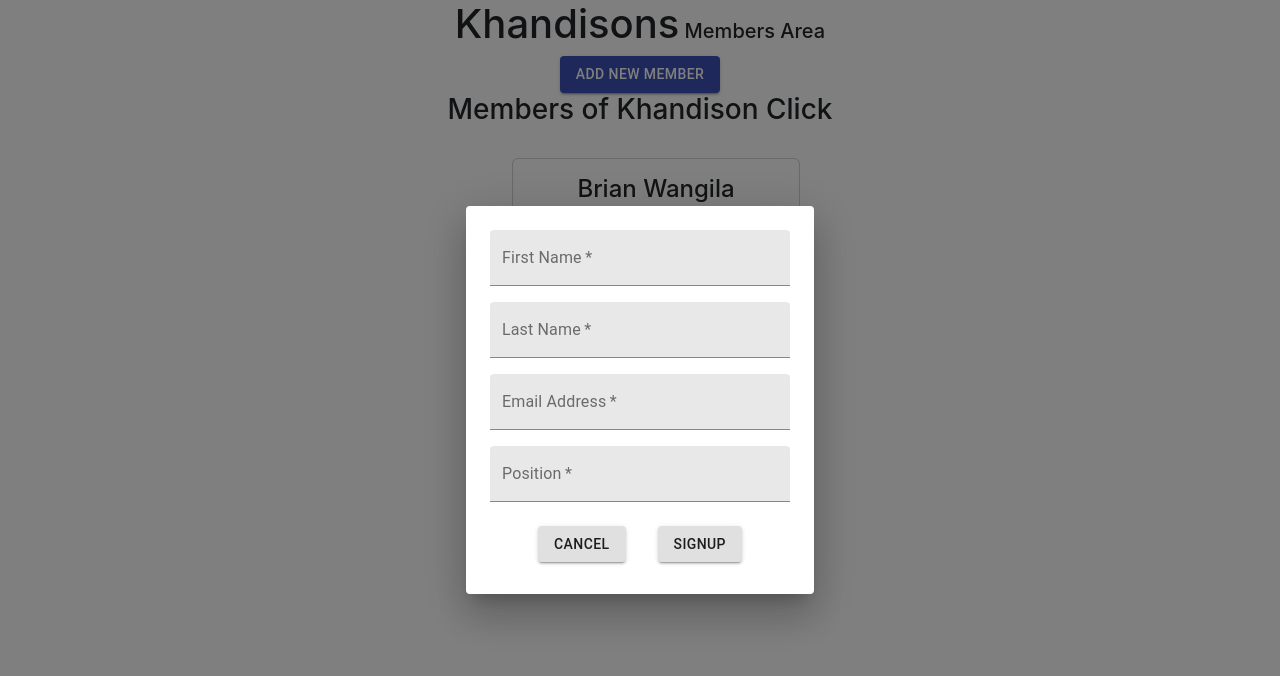
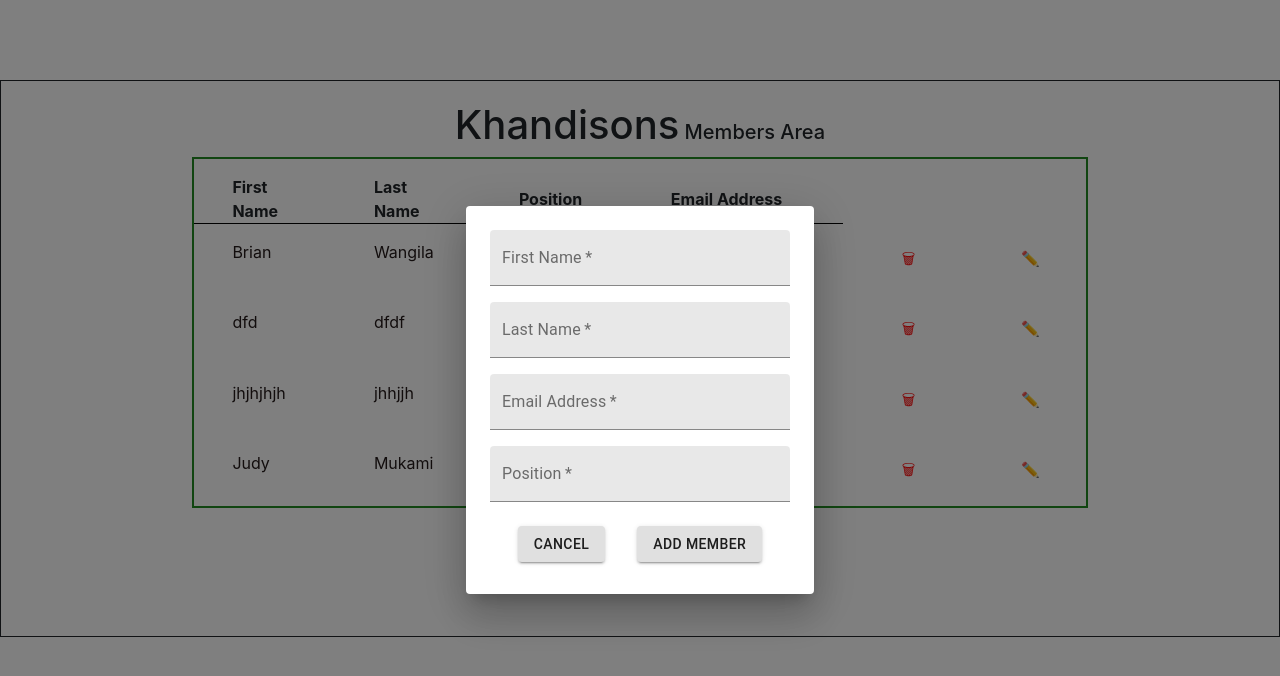
Before and after one commit to BrianWangila/Khandisons-Click, a React (Create React App) app in the folder Client/: page / in a window 1280 px wide. Both pictures are taken after a click on the button "ADD NEW MEMBER". Shown: the top 676 px of the page. Built offline with nearby package versions, Linux system fonts and the light colour scheme; data requests are answered from the project's data file.

Commit message:
table output

```diff
--- a/Client/db.json
+++ b/Client/db.json
@@ -7,6 +7,27 @@
       "last_name": "Wangila",
       "email": "brian@gmail.com",
       "is_developer": true
+    },
+    {
+      "first_name": "dfd",
+      "last_name": "dfdf",
+      "email": "ffd@gmail.com",
+      "position": "sdsdsd",
+      "id": 2
+    },
+    {
+      "first_name": "jhjhjhjh",
+      "last_name": "jhhjjh",
+      "email": "jhjhhj@gmail.com",
+      "position": "weewewe",
+      "id": 3
+    },
+    {
+      "first_name": "Judy",
+      "last_name": "Mukami",
+      "email": "jay@gmail.com",
+      "position": "HR",
+      "id": 4
     }
   ]
 }
--- a/Client/src/components/App.js
+++ b/Client/src/components/App.js
@@ -5,7 +5,7 @@ import HomePage from './HomePage';
 
 function App() {
   return (
-    <center>
+    <center className="app">
       <Header />
       <HomePage />
     </center>
--- a/Client/src/components/Header.js
+++ b/Client/src/components/Header.js
@@ -12,9 +12,6 @@ function Header() {
         </h1>
       </div>
 
-      <div>
-
-      </div>
     </div>
   )
 }
--- a/Client/src/components/HomePage.js
+++ b/Client/src/components/HomePage.js
@@ -36,19 +36,21 @@ import MembersList from "./MembersList";
   })
 
    return (
-      <div className="signUp">
-        <Button variant="contained" color="primary" onClick={handleOpen}>Add New Member</Button>
+      <div>
 
         <Dialog open={open} onClose={handleClose}>
           <MemberForm handleClose={handleClose} onAddMember={handleAddMember}/>
         </Dialog>
 
         <div>
-          <h3>Members of Khandison Click</h3>
           <MembersList
             members={handleDisplayMembers}
             onDeleteMember={handleDelete}
           />
+        </div>
+
+        <div className="button">
+          <Button variant="contained" color="primary" onClick={handleOpen}>Add New Member</Button>
         </div>
       </div>
    )
--- a/Client/src/components/MemberCard.js
+++ b/Client/src/components/MemberCard.js
@@ -6,16 +6,47 @@ function MemberCard({ member, onDeleteMember }) {
   const { id, first_name, last_name, position, email, is_developer: isDeveloper } = member
 
   const handleDeleteClick = () => {
-    console.log("test")
     fetch(`http://localhost:4000/members/${id}`, {
       method: "DELETE"
     })
     onDeleteMember(id)
   }
 
+  const handleUpdateClick = () => {
+    fetch(`http://localhost:4000/members/${id}`, {
+      method: "PATCH",
+      headers: {
+        "Content-Type":"application/json"
+      },
+      body: JSON.stringify()
+    })
+  }
+
   return (
     <div>
-      <div className= "card" style={{width: 18+"rem", margin: 2+"rem"}}>
+      <div className='table-high'>
+        <table>
+          <thead>
+            <tr>
+              <th>First Name</th>
+              <th>Last Name</th>
+              <th>Position</th>
+              <th>Email Address</th>
+            </tr>
+          </thead>
+          <tbody className='table'>
+            <tr>
+              <td>{first_name}</td>
+              <td>{last_name}</td>
+              <td>{position}</td>
+              <td>{email}</td>
+              {/* <td>{isDeveloper}</td> */}
+            </tr>
+          </tbody>
+        </table>
+      </div>
+
+      {/* <div className= "card card2 col-sm-6" style={{width: 18+"rem", margin: 2+"rem"}}>
         <div className="card-body">
           <h4>{first_name} {last_name}</h4>
           <h5>Position: {position}</h5>
@@ -25,9 +56,9 @@ function MemberCard({ member, onDeleteMember }) {
           ):(
             <button>BackEnd</button>
           )} */}
-          <button onClick={handleDeleteClick}>Remove</button>
+          {/* <button onClick={handleDeleteClick}>Remove</button>
         </div>
-      </div>
+      </div> */}
     </div>
   )
 }
--- a/Client/src/components/MemberForm.js
+++ b/Client/src/components/MemberForm.js
@@ -92,7 +92,7 @@ function Form( { handleClose, onAddMember } ) {
 
         <div>
           <Button variant="contained" onClick={handleClose}>Cancel</Button>
-          <Button type="submit" variant="contained">Signup</Button>
+          <Button type="submit" variant="contained">Add Member</Button>
         </div>
       </form>
   )
--- a/Client/src/components/MembersList.js
+++ b/Client/src/components/MembersList.js
@@ -1,23 +1,60 @@
 import { ExpansionPanelActions } from '@material-ui/core'
 import React from 'react'
-import MemberCard from './MemberCard'
+// import MemberCard from './MemberCard'
 
 
 function MembersList( { members, onDeleteMember } ) {
+  const { id, first_name, last_name, position, email, is_developer: isDeveloper } = members
+
+
+  const handleDeleteClick = () => {
+    fetch(`http://localhost:4000/members/${id}`, {
+      method: "DELETE"
+    })
+    onDeleteMember(id)
+  }
+
+  const handleUpdateClick = () => {
+    fetch(`http://localhost:4000/members/${id}`, {
+      method: "PATCH",
+      headers: {
+        "Content-Type":"application/json"
+      },
+      body: JSON.stringify()
+    })
+  }
 
 
   return (
     <div>
-      <ul className='membersArea'>
-      {members.map((member) => {
-        return (
-          <MemberCard
-            member={member}
-            onDeleteMember={onDeleteMember}
-          />
-        )
-      })}
-      </ul>
+      <div className='table-high'>
+        <table>
+          <thead>
+            <tr>
+              <th>First Name</th>
+              <th>Last Name</th>
+              <th>Position</th>
+              <th>Email Address</th>
+            </tr>
+          </thead>
+
+        {members.map((member) => {
+          return (
+          <tbody className='table'>
+            <tr>
+              <td>{member.first_name}</td>
+              <td>{member.last_name}</td>
+              <td>{member.position}</td>
+              <td>{member.email}</td>
+              <td><button onClick={handleDeleteClick}>🗑</button></td>
+              <td><button onClick={handleDeleteClick}>✏️</button></td>
+            </tr>
+
+          </tbody>
+          )})}
+        </table>
+    </div>
+
     </div>
   )
 }
--- a/Client/src/index.css
+++ b/Client/src/index.css
@@ -11,3 +11,61 @@ code {
   font-family: source-code-pro, Menlo, Monaco, Consolas, 'Courier New',
     monospace;
 }
+
+.button {
+  margin: auto;
+  margin-top: 2vh;
+  margin-bottom: 2vh;
+  padding: 20px;
+}
+
+.app {
+  margin-top: 10vh;
+  border: solid 1px;
+  padding: 20px;
+}
+
+.card2 {
+  display: flex;
+  flex-direction: column;
+}
+
+.App {
+  width: 100%;
+  height: 100vh;
+  display: flex;
+  justify-content: center;
+  align-items: center;
+}
+
+table {
+  border: 2px solid forestgreen;
+  width: 70vw;
+  min-height: 30vh;
+}
+
+
+thead th {
+  padding: 2vh 3vw 0 3vw;
+  border-bottom: 1px solid black;
+}
+
+thead tr {
+  text-align: left;
+  height: 7vh;
+}
+
+tbody td {
+  text-align: left;
+  height: 2vh;
+  padding: 2vh 3vw 2vh 3vw;
+  color: rgb(36, 26, 26);
+}
+
+tbody td button {
+  color: red;
+  font-size: 15px;
+  margin-left: 1vw;
+  border: none;
+
+}
```
